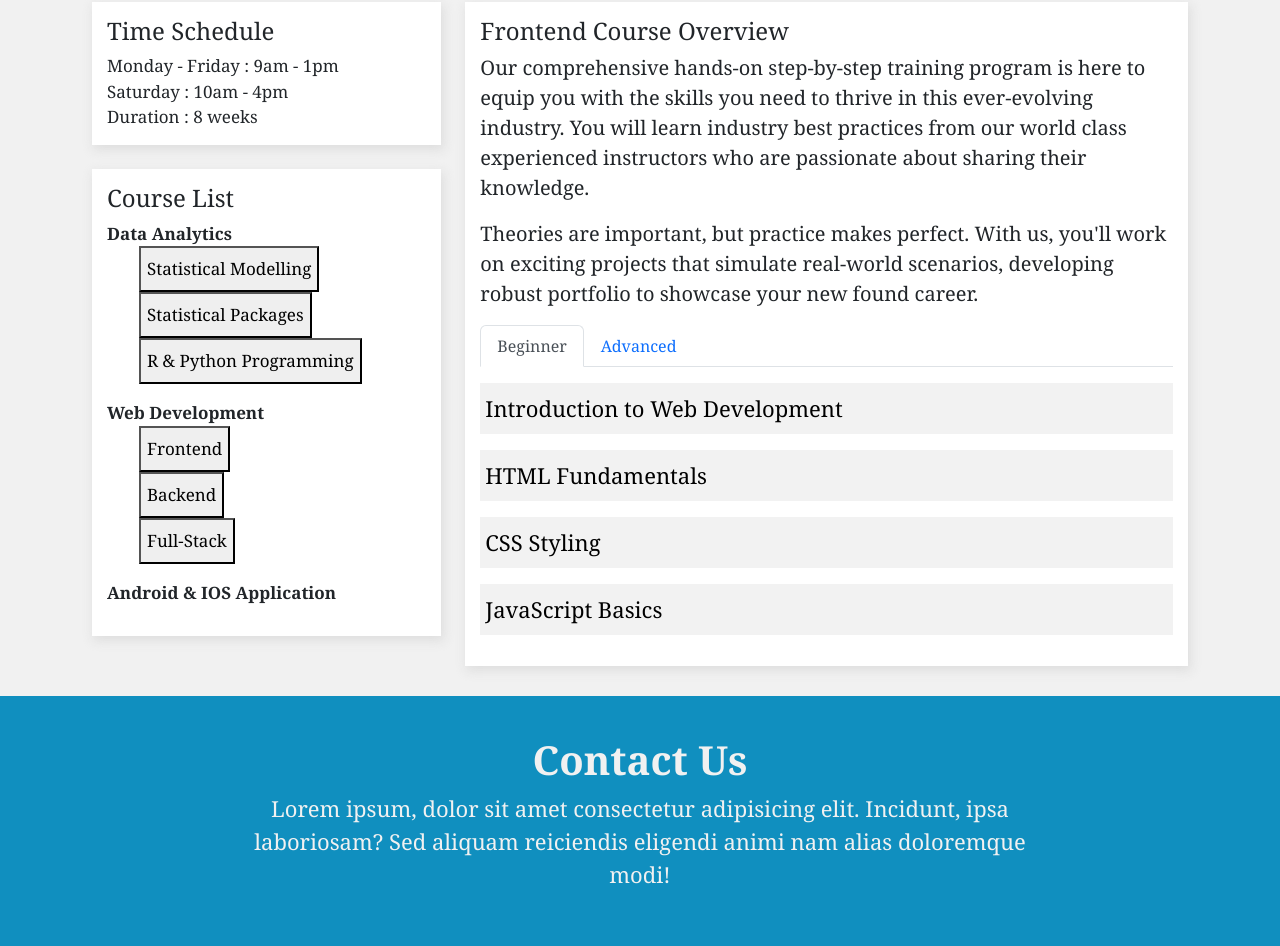
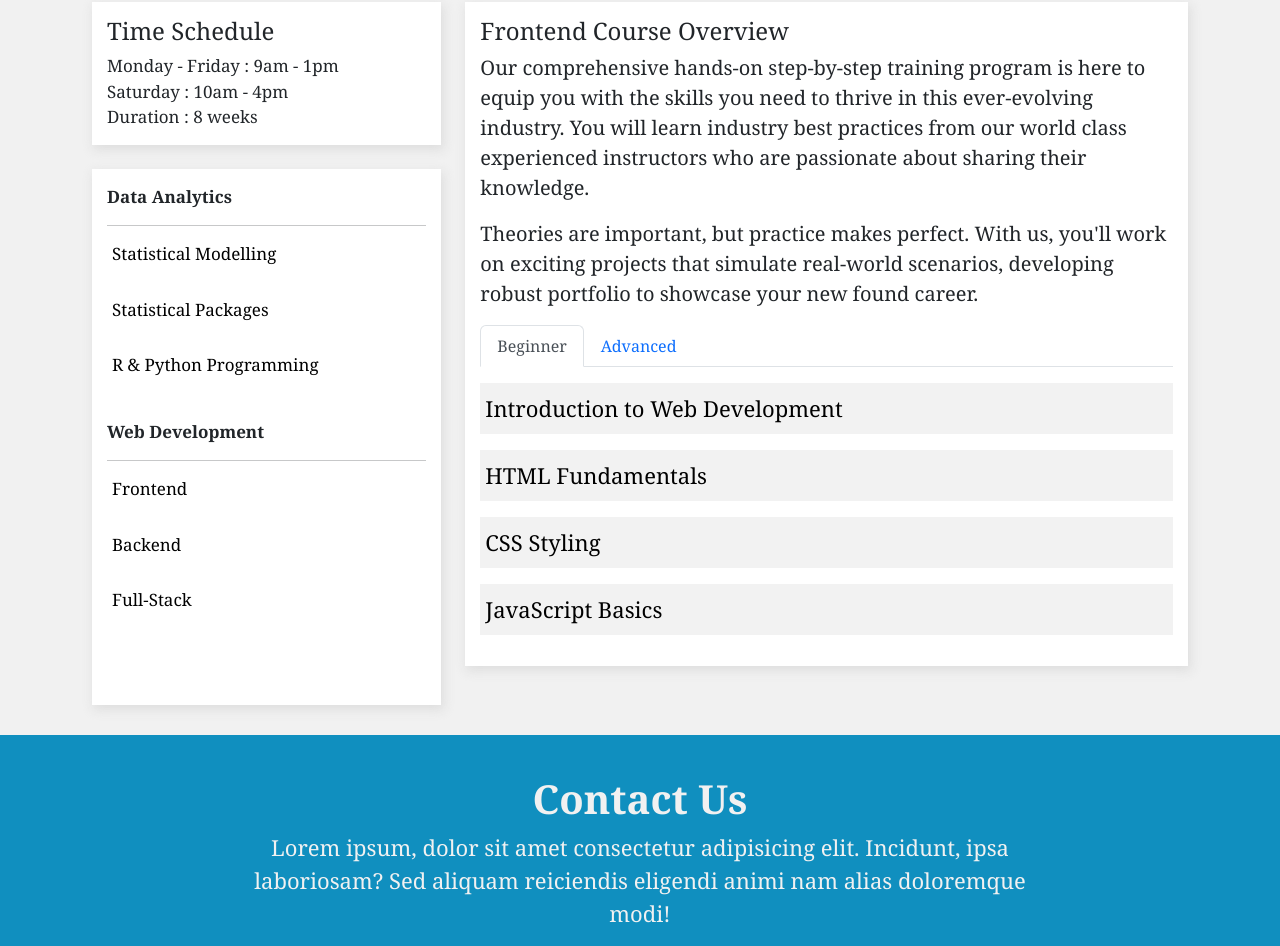
Before and after one commit to victoryohanna/datanationais, a React (Create React App) app: page / in a window 1280 px wide. Shown: the part 2701-3647 px from the top of the page. Built offline with nearby package versions, Linux system fonts and the light colour scheme.

Commit message:
styled courses component

```diff
--- a/src/components/courses.jsx
+++ b/src/components/courses.jsx
@@ -53,10 +53,10 @@ const Courses = () => {
                 <span>Duration : 8 weeks</span>
               </div>
               <div className="courses">
-                <h4>Course List</h4>
-                <span>Data Analytics</span>
-                <ul>
-                  <li>
+                {/* <h4>Course List</h4> */}
+                <span>Data Analytics</span> <hr />
+                <ul >
+                  <li >
                     <button type="button" onClick={renderStatModel}>
                       Statistical Modelling
                     </button>
@@ -74,27 +74,25 @@ const Courses = () => {
                     </button>
                   </li>
                 </ul>
-                <span>Web Development</span>
+                <span>Web Development</span> <hr />
                 <ul>
                   <li>
-                    <button type="button" onClick={renderFrontend}>
+                    <button type="button" className="bt" onClick={renderFrontend}>
                       Frontend
                     </button>
                   </li>
-
                   <li>
                     <button type="button" onClick={renderBackend}>
                       Backend
                     </button>
                   </li>
-
                   <li>
                     <button type="button" onClick={renderFullstack}>
                       Full-Stack
                     </button>
                   </li>
                 </ul>
-                <span>Android & IOS Application</span>
+                {/* <span>Android & IOS Application</span> */}
                 <ul>
                   <li></li>
                   <li></li>
--- a/src/sass/courses.scss
+++ b/src/sass/courses.scss
@@ -39,11 +39,29 @@
               font-size: 17px;
               font-weight: 600;
             }
-            ul {
-              li {
-                font-size: 17px;
+            hr{
+              margin-bottom: 0;
+            }
+            ul{
+
+              padding: 5px;
+
+              li{
                 list-style: none;
-                line-height: 40px;
+                margin-bottom: 10px ;
+
+                button{
+                  width: 100%;
+                  text-align: left;
+                  border: none;
+                  font-size: 17px;
+                  padding: 10px 0;
+                  background: #ffffff;
+                }
+
+                :hover{
+                  opacity: 0.5;
+                }
               }
             }
           }
@@ -112,6 +130,7 @@
                 font-weight: 600;
               }
               ul {
+
                 li {
                   font-size: 17px;
                   list-style: none;
```
